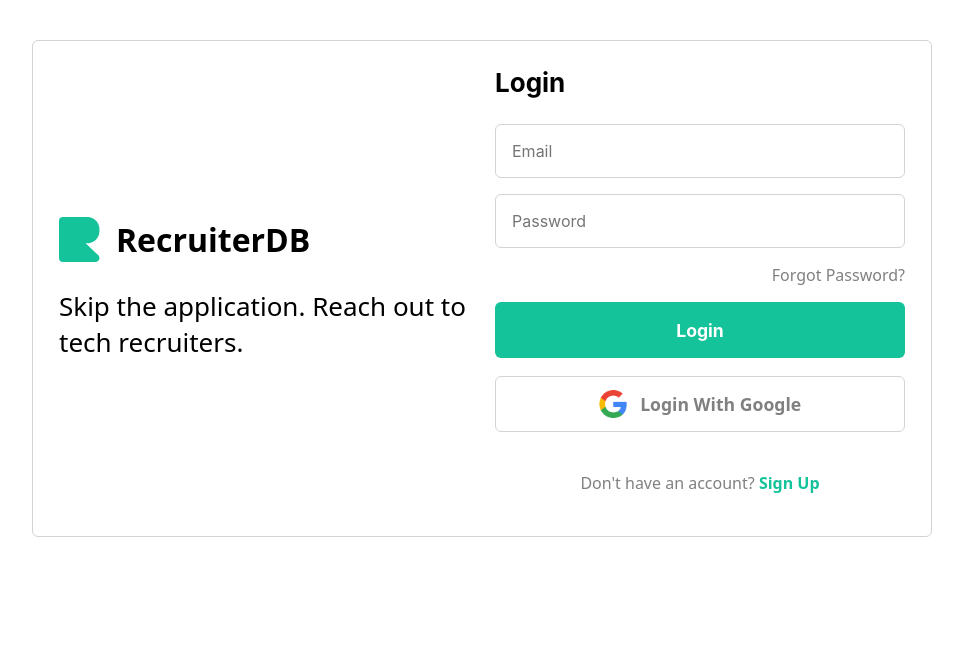
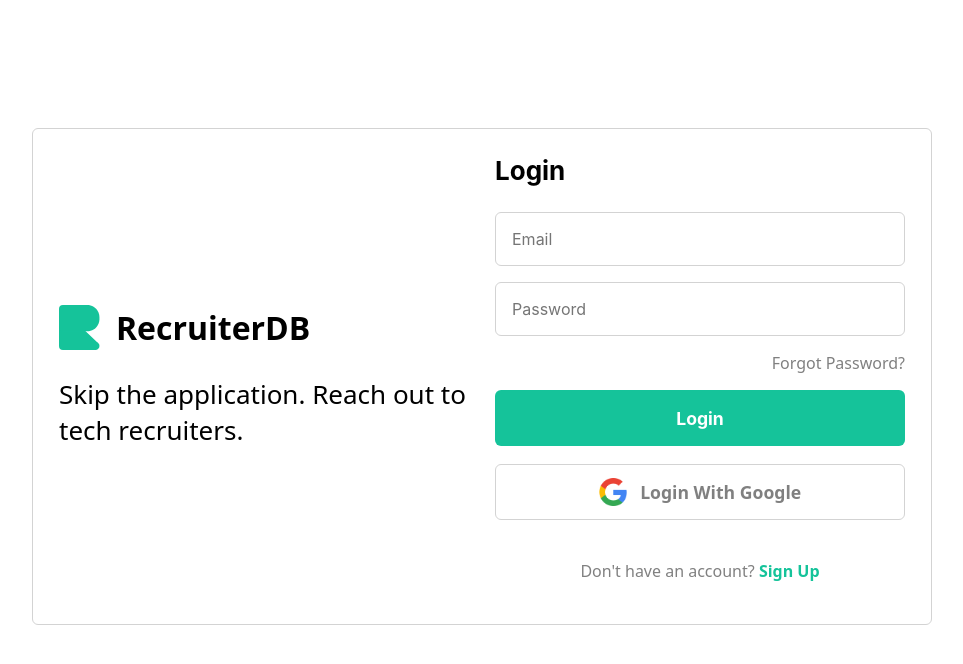
Before and after one commit to mhanna15/RecruiterDB, a React (Create React App) app: page / in a window 1280 px wide. Shown: the top 664 px of the page, without its empty margins (158-1121 px from the left). Built offline with nearby package versions, Linux system fonts and the light colour scheme; no server answers.

Commit message:
about centered'

```diff
--- a/src/pages/Landing/Landing.css
+++ b/src/pages/Landing/Landing.css
@@ -1,6 +1,6 @@
 .login-content {
-  margin-top: 2em;
-  margin-bottom: 2em;
+  margin-top: 15vh;
+  margin-bottom: 15vh;
 }
 
 .login-field {
```
